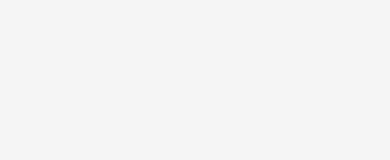
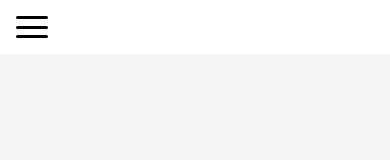
Before and after one commit to eduardrassolov/money-track, a React (Vite) app: page /app in a window 390 px wide. Shown: the top 160 px of the page. Built offline with nearby package versions, Linux system fonts and the light colour scheme.

Commit message:
burger menu

```diff
--- /dev/null
+++ b/src/api/NavBar/NavBar.tsx
@@ -0,0 +1,45 @@
+import BurgerMenu from "../../components/burger/BurgerMenu";
+import { styled } from "styled-components";
+import useBurgerMenu from "./useBurger";
+import { StyledAside } from "../../components/aside/Aside.style";
+import { asideItemsName } from "../../config/configAsideItems";
+import AsideItem from "../../components/aside/AsideItem";
+
+import { AreaChartOutlined, CarryOutOutlined, DollarOutlined, ShoppingCartOutlined } from "@ant-design/icons";
+import { HiOutlineHome } from "react-icons/hi";
+import Overlay from "../../components/overlay/Overlay";
+
+const Nav = styled.nav`
+    background: #fff;
+    display: flex;
+    justify-content: space-between;
+    width: 100%;
+    position: fixed;
+    padding: 1rem;
+
+`
+
+const icons: Array<JSX.Element> =
+    [<AreaChartOutlined />,
+    <ShoppingCartOutlined />,
+    <DollarOutlined />,
+    <CarryOutOutlined />,
+    <HiOutlineHome />]
+
+export default function NavBar() {
+    const { isBurgerOpen, handleBurger } = useBurgerMenu();
+
+    console.log(isBurgerOpen)
+    return (
+        <Nav>
+            <BurgerMenu isOpen={isBurgerOpen} handleBurger={handleBurger} />
+            <Overlay isShow={isBurgerOpen} onClose={handleBurger} />
+
+            <StyledAside $isBurgerOpen={isBurgerOpen} >
+                <ul>
+                    {asideItemsName.map((item, index) => <AsideItem key={item} name={item} icon={icons[index]} handleBurger={handleBurger} />)}
+                </ul>
+            </StyledAside>
+        </Nav >
+    )
+}
--- /dev/null
+++ b/src/api/NavBar/useBurger.tsx
@@ -0,0 +1,8 @@
+import { useState } from 'react'
+
+export default function useBurgerMenu() {
+    const [isBurgerOpen, setOpen] = useState(false);
+    const handleBurger = () => setOpen(prev => !prev);
+
+    return { isBurgerOpen, handleBurger }
+}
--- a/src/components/aside/Aside.style.ts
+++ b/src/components/aside/Aside.style.ts
@@ -1,12 +1,18 @@
 import { styled } from "styled-components";
 
-export const StyledAside = styled.aside`
-  display: none;
-  flex-direction: column;
-  height: 100vh;
+export const StyledAside = styled.div<{ $isBurgerOpen: boolean }>`
+  /* display: ${(props) => (props.$isBurgerOpen ? "flex" : "none")}; */
+  display: flex;
   background: #fff;
   font-size: 1rem;
-  padding: 1rem 0;
+  padding: 3rem 0;
+  position: absolute;
+  height: 100vh;
+  top: 0;
+  left: 0;
+  transform: ${(props) => (props.$isBurgerOpen ? "translateX(0)" : "translateX(-10rem)")};
+  transition: all 300ms ease-in-out;
+  z-index: 15;
 
   ul {
     margin: 0;
--- a/src/components/aside/Aside.tsx
+++ b/src/components/aside/Aside.tsx
@@ -3,6 +3,9 @@ import { asideItemsName } from "../../config/configAsideItems";
 import { AreaChartOutlined, DollarOutlined, ShoppingCartOutlined, CarryOutOutlined } from "@ant-design/icons";
 import { HiOutlineHome } from "react-icons/hi2";
 import { StyledAside } from "./Aside.style";
+import { useState } from "react";
+import Burger from "../../pages/home/NavBar/Burger";
+
 
 const icons: Array<JSX.Element> =
     [<AreaChartOutlined />,
@@ -11,12 +14,14 @@ const icons: Array<JSX.Element> =
     <CarryOutOutlined />,
     <HiOutlineHome />]
 
-export default function Aside() {
+export default function MenuBar() {
     return (
-        <StyledAside>
-            <ul>
-                {asideItemsName.map((item, index) => <AsideItem key={item} name={item} icon={icons[index]} />)}
-            </ul>
-        </StyledAside>
+        <>
+            <StyledAside $isOpen={isOpen} >
+                <ul>
+                    {asideItemsName.map((item, index) => <AsideItem key={item} name={item} icon={icons[index]} />)}
+                </ul>
+            </StyledAside>
+        </>
     )
 }
--- a/src/components/aside/AsideItem.style.ts
+++ b/src/components/aside/AsideItem.style.ts
@@ -28,8 +28,4 @@ export const Span = styled.span`
   margin-left: 0.5rem;
   font-size: 0.8rem;
   color: #383636;
-
-  @media (max-width: 800px) {
-    display: none;
-  }
 `;
--- a/src/components/aside/AsideItem.tsx
+++ b/src/components/aside/AsideItem.tsx
@@ -1,17 +1,18 @@
 import { Span, StyledNavLink } from "./AsideItem.style";
 
-type Props = {
+type AsideItemProps = {
     name: string;
     icon: JSX.Element;
+    handleBurger: () => void;
 }
 
-export default function AsideItem({ name, icon }: Props) {
+export default function AsideItem({ name, icon, handleBurger }: AsideItemProps) {
 
     //TODO refactor magic formatting
     const ref = name.toLowerCase() === 'home' ? '/' : `/app/${name.toLowerCase()}`
     return (
         <li>
-            <StyledNavLink to={ref}>
+            <StyledNavLink to={ref} onClick={handleBurger}>
                 {icon} <Span>{name}</Span>
             </StyledNavLink>
         </li>
--- /dev/null
+++ b/src/components/burger/BurgerMenu.tsx
@@ -0,0 +1,18 @@
+import { FC } from 'react'
+import { StyledBurger } from '../../pages/home/NavBar/Burger'
+
+interface IBurgerMenu {
+    isOpen: boolean,
+    handleBurger: () => void
+}
+
+const BurgerMenu: FC<IBurgerMenu> = ({ isOpen, handleBurger }) => {
+    return (
+        <StyledBurger $isOpen={isOpen} onClick={handleBurger}>
+            <div></div>
+            <div></div>
+            <div></div>
+        </StyledBurger>
+    )
+}
+export default BurgerMenu
--- a/src/components/overlay/Overlay.tsx
+++ b/src/components/overlay/Overlay.tsx
@@ -1,16 +1,23 @@
 import { styled } from "styled-components"
 
-const StyledOverlay = styled.div`
+const StyledOverlay = styled.div<{ $isShow: boolean }>`
     position: fixed;
+    display: ${props => props.$isShow ? 'flex' : 'none'};
     top: 0;
     left: 0;
     width: 100vw;
     height: 100vh;
     background-color: rgba(0,0,0,0.5);
+    z-index: 10;
 `
 
-export default function Overlay() {
+type OverlayProps = {
+    isShow: boolean;
+    onClose: () => void;
+}
+
+export default function Overlay({ isShow, onClose }: OverlayProps) {
     return (
-        <StyledOverlay>Overlay</StyledOverlay>
+        <StyledOverlay $isShow={isShow} onClick={onClose}>Overlay</StyledOverlay>
     )
 }
--- a/src/layout/AppLayout.tsx
+++ b/src/layout/AppLayout.tsx
@@ -1,30 +1,29 @@
-import Aside from '../components/aside/Aside'
 import { Outlet } from 'react-router-dom'
 import { styled } from 'styled-components'
 import { ToastContainer } from 'react-toastify';
 import "react-toastify/dist/ReactToastify.css";
+import NavBar from '../api/NavBar/NavBar';
 
 const StyledLayout = styled.div`
     display: flex;
     flex-direction: column;
-    width: 100vw;
     background-color: #fff;
 `
 const Section = styled.section`
     background-color: #f5f5f5;
     width: 100%;
-    height: 100vh;
+    height: 90vh;
     display: flex;
     flex-direction: column;
     align-items: center;
     overflow: scroll;
-    padding: 1rem 0;
+    padding: 5rem 0;
 `
 
 export default function AppLayout() {
     return (
         <StyledLayout>
-            <Aside />
+            <NavBar />
 
             <Section>
                 <Outlet />
--- a/src/pages/home/NavBar/Burger.tsx
+++ b/src/pages/home/NavBar/Burger.tsx
@@ -1,10 +1,41 @@
 import { useState } from "react"
 import { styled } from "styled-components"
+import NavLinks from "./NavLinks";
 import { devices } from "../../../styles/breakPoints";
-import NavLinks from "./NavLinks";
 
-const StyledBurger = styled.div<{ $isOpen: boolean }>`
-    display: none;
+export const StyledBurger = styled.div<{ $isOpen: boolean }>`
+    display: flex;
+    flex-direction: column;
+    justify-content: center;
+    align-items: center;
+    z-index: 20;
+    right: 1rem;
+    top: 1.6rem;
+
+    div {
+        width: 2rem;
+        height: 0.2rem;
+        background: ${(props) => props.$isOpen ? '#c0c0c0' : '#000'};
+        border-radius: 10px;
+    }
+
+    div:nth-child(1) {
+        transform: ${(props) => props.$isOpen ? 'rotate(45deg)' : 'rotate(0)'};
+        transform: ${(props) => props.$isOpen ? 'translateY(0.7rem) rotate(45deg)' : 'translateY(0)'};
+        transition: all 300ms ease-in-out;
+    }
+
+    div:nth-child(2) {
+        transform: ${(props) => props.$isOpen ? 'rotate(-45deg)' : 'rotate(0)'};
+        transition: all 300ms ease-in-out;
+        margin: 0.4rem 0;
+    }
+
+    div:nth-child(3) {
+        opacity: ${(props) => props.$isOpen ? '0' : '1'};
+        transform: ${props => props.$isOpen ? 'translateX(-3rem)' : ''};
+        transition: all 300ms ease-in-out;
+    }
 
     &:hover{
         cursor: pointer;
@@ -12,39 +43,10 @@ const StyledBurger = styled.div<{ $isOpen: boolean }>`
         transition: all 300ms;
     }
 
-    div{
-        width: 2rem;
-        height: 0.2rem;
-        background: ${(props) => props.$isOpen ? '#c0c0c0' : '#000'};
-        border-radius: 10px;
+    @media only screen and ${devices.md} {
+        display: none;
     }
 
-    @media ${devices.md} {
-        z-index: 100;
-        position: fixed;
-        right: 1rem;
-        top: 1.6rem;
-        display: flex;
-        flex-direction: column;
-        justify-content: center;
-        align-items: center;
-
-        div:nth-child(1){
-            transform: ${(props) => props.$isOpen ? 'rotate(45deg)' : 'rotate(0)'};
-            transform: ${(props) => props.$isOpen ? 'translateY(0.7rem) rotate(45deg)' : 'translateY(0)'};
-            transition: all 300ms ease-in-out;
-        }
-        div:nth-child(2){
-            transform: ${(props) => props.$isOpen ? 'rotate(-45deg)' : 'rotate(0)'};
-            transition: all 300ms ease-in-out;
-            margin: 0.4rem 0;
-        }
-        div:nth-child(3){
-            opacity: ${(props) => props.$isOpen ? '0' : '1'};
-            transform: ${props => props.$isOpen ? 'translateX(3rem)' : ''};
-            transition: all 300ms ease-in-out;
-        }
-    }
 `
 
 export default function Burger() {
--- a/src/styles/breakPoints.ts
+++ b/src/styles/breakPoints.ts
@@ -1,24 +1,22 @@
 type Breakpoints = {
-  md: string;
-};
-
-type Devices = {
+  xs: string;
+  sm: string;
   md: string;
 };
 
 const breakpoints: Breakpoints = {
-  // xs: "320px",
-  // sm: "640px",
+  xs: "320px",
+  sm: "640px",
   md: "900px",
   // lg: "1024px",
   // xl: "1280px",
   // "2xl": "1536px",
 };
 
-export const devices: Devices = {
-  // xs: `(max-width: ${breakpoints.xs})`,
-  // sm: `(max-width: ${breakpoints.sm})`,
-  md: `(max-width: ${breakpoints.md})`,
+export const devices: Breakpoints = {
+  xs: `(min-width: ${breakpoints.xs})`,
+  sm: `(min-width: ${breakpoints.sm})`,
+  md: `(min-width: ${breakpoints.md})`,
   // lg: `(max-width: ${breakpoints.lg})`,
   // xl: `(max-width: ${breakpoints.xl})`,
   // "2xl": `(max-width: ${breakpoints["2xl"]})`,
```
